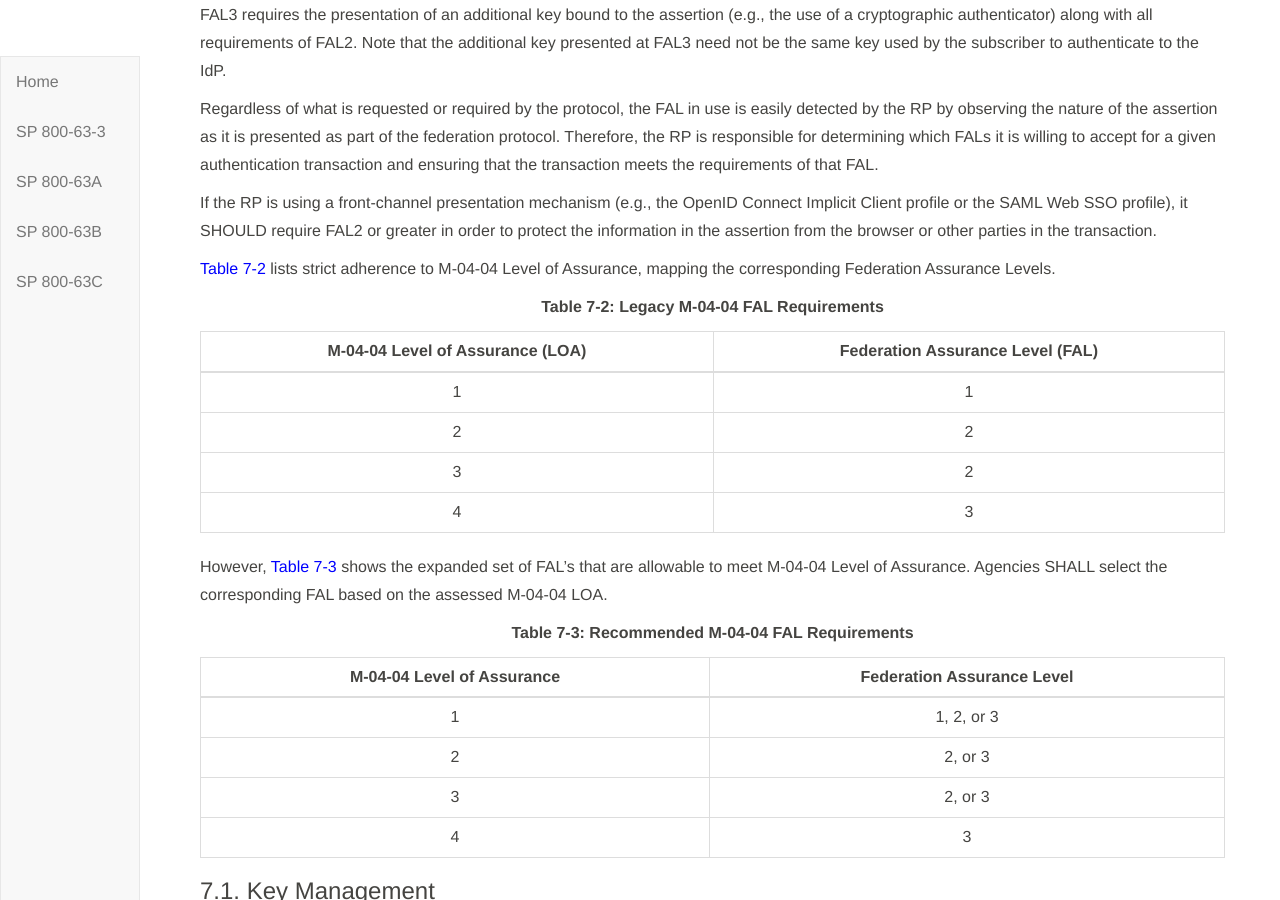
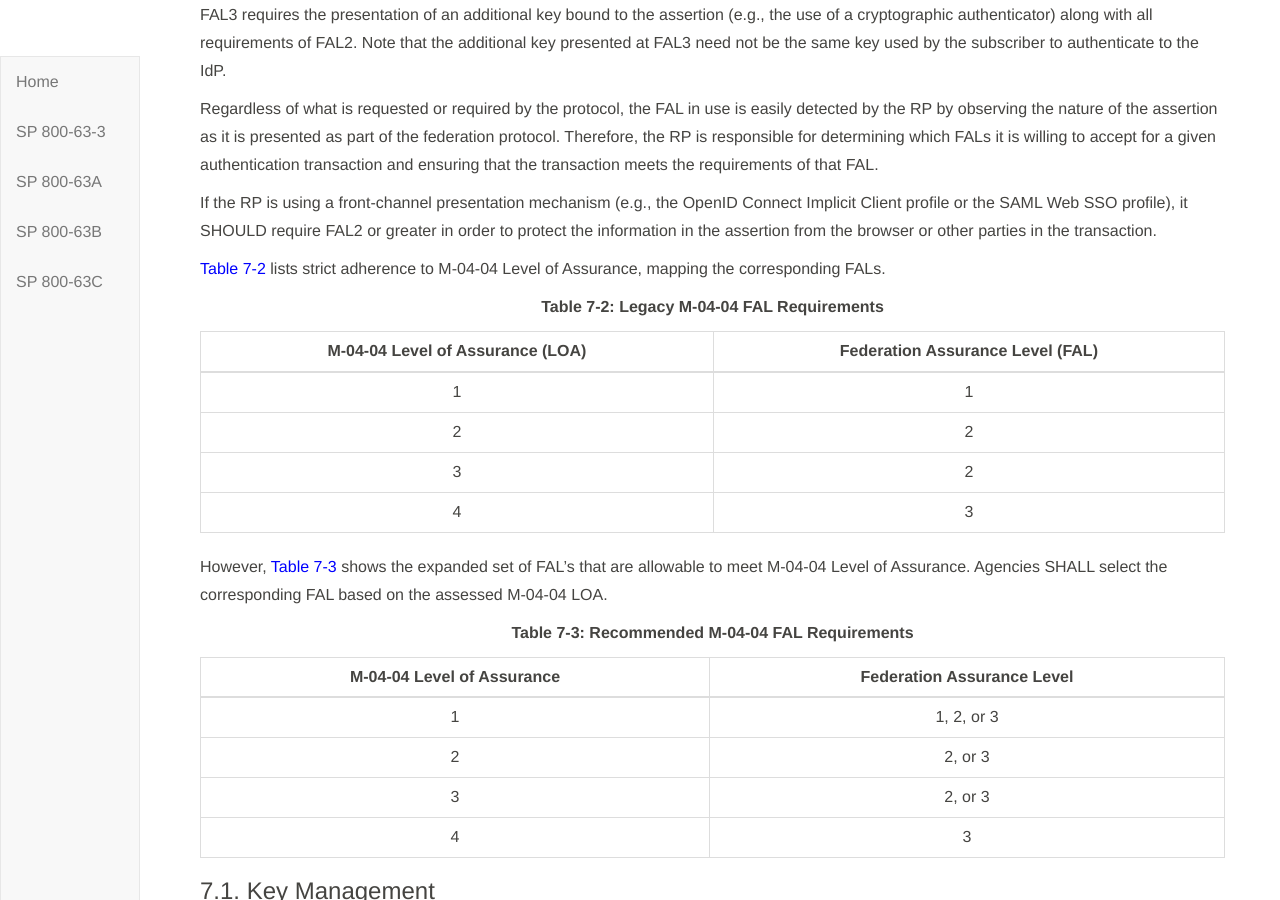
Before and after one commit to usnistgov/800-63-3, a Jekyll site: the page built from sp800-63c/sec7_fal.md, in a window 1280 px wide and 900 px high, scrolled down 675 px. Built offline with Jekyll 4.4.1, drawn with Linux system fonts in a browser that asks for light colours; our own code applies the rules of GitHub Pages for plain Markdown files.

Commit message:
Update sec7_fal.md

```diff
--- a/sp800-63c/sec7_fal.md
+++ b/sp800-63c/sec7_fal.md
@@ -30,7 +30,7 @@ Regardless of what is requested or required by the protocol, the FAL in use is e
 
 If the RP is using a front-channel presentation mechanism (e.g., the OpenID Connect Implicit Client profile or the SAML Web SSO profile), it SHOULD require FAL2 or greater in order to protect the information in the assertion from the browser or other parties in the transaction.
 
-[Table 7-2](#63cSec7-Table2) lists strict adherence to M-04-04 Level of Assurance, mapping the corresponding Federation Assurance Levels.
+[Table 7-2](#63cSec7-Table2) lists strict adherence to M-04-04 Level of Assurance, mapping the corresponding FALs.
 
 <a name="63cSec7-Table2"></a>
 
```
